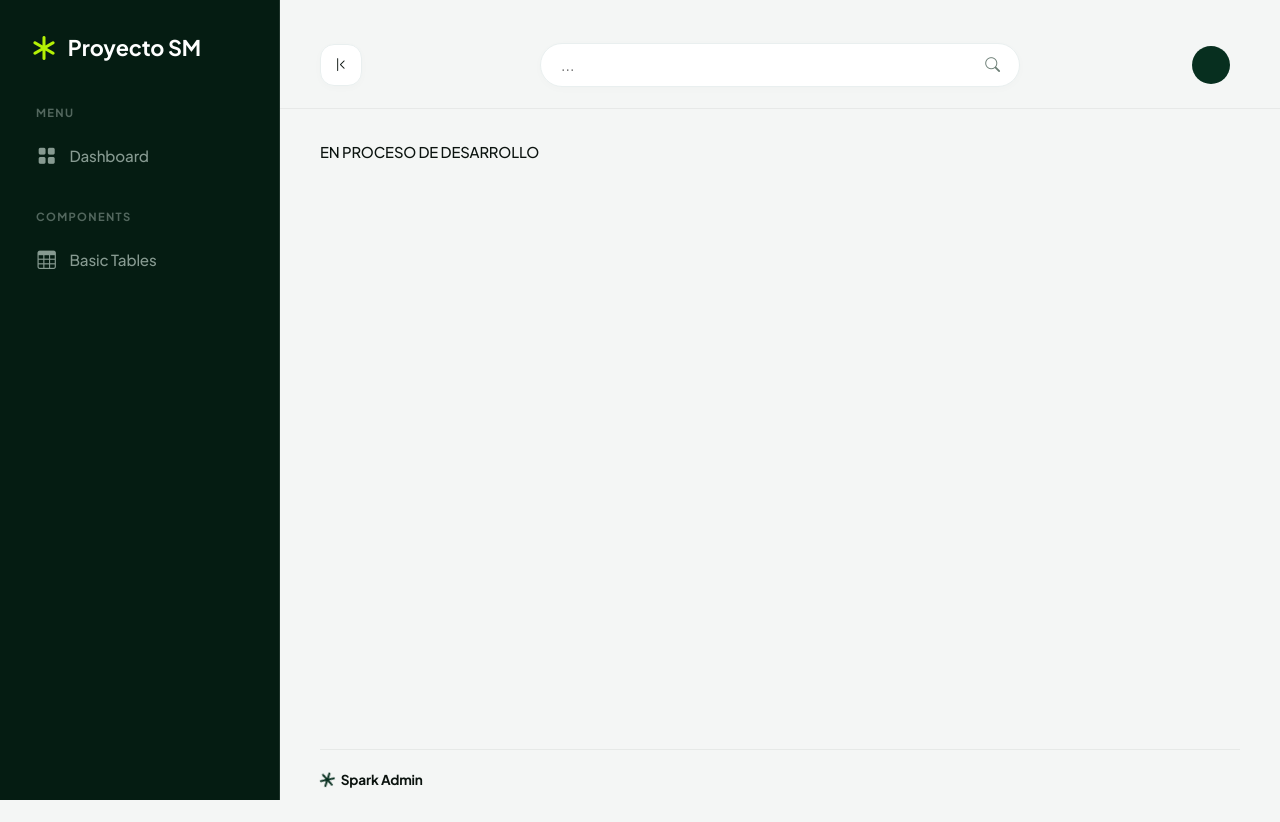
After one commit to ecalvo92/SMRepo, an ASP.NET Core app: template SM_WEB/SM_WEB/Views/Usuario/CambiarDatos.cshtml in a window 1280 px wide. The commit adds this page. Run offline with ASP.NET Core 8, Linux system fonts and the light colour scheme; the template is opened without the code that fills it, so the values that code supplies are empty.

```diff
--- a/SM_WEB/SM_WEB/Views/Shared/_Layout.cshtml
+++ b/SM_WEB/SM_WEB/Views/Shared/_Layout.cshtml
@@ -101,8 +101,7 @@
                         </div>
                     </button>
                     <ul class="dropdown-menu dropdown-menu-end dropdown-menu-profile" aria-labelledby="profile-dropdown">
-                        <li><a class="dropdown-item" href="#"><i class="bi bi-person"></i> My Account</a></li>
-                        <li><a class="dropdown-item" href="#"><i class="bi bi-gear"></i> Settings</a></li>
+                        <li><a class="dropdown-item" asp-controller="Usuario" asp-action="CambiarDatos"><i class="bi bi-person"></i> Datos del Peril</a></li>
                         <li>
                             <hr class="dropdown-divider">
                         </li>
--- /dev/null
+++ b/SM_WEB/SM_WEB/Views/Usuario/CambiarDatos.cshtml
@@ -0,0 +1,3 @@
+
+
+EN PROCESO DE DESARROLLO
```
Also changed, not shown: SM_WEB/SM_WEB/Controllers/UsuarioController.cs (added, +17 -0 lines).
